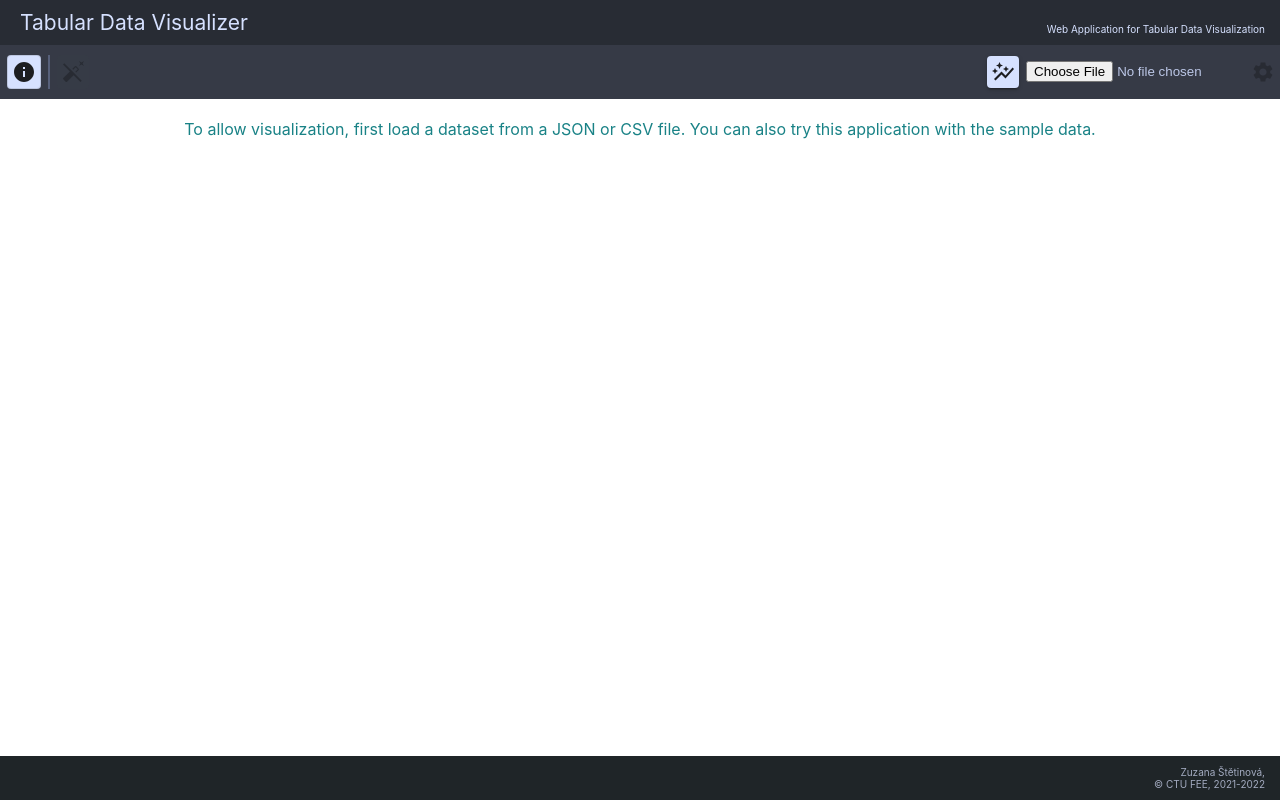
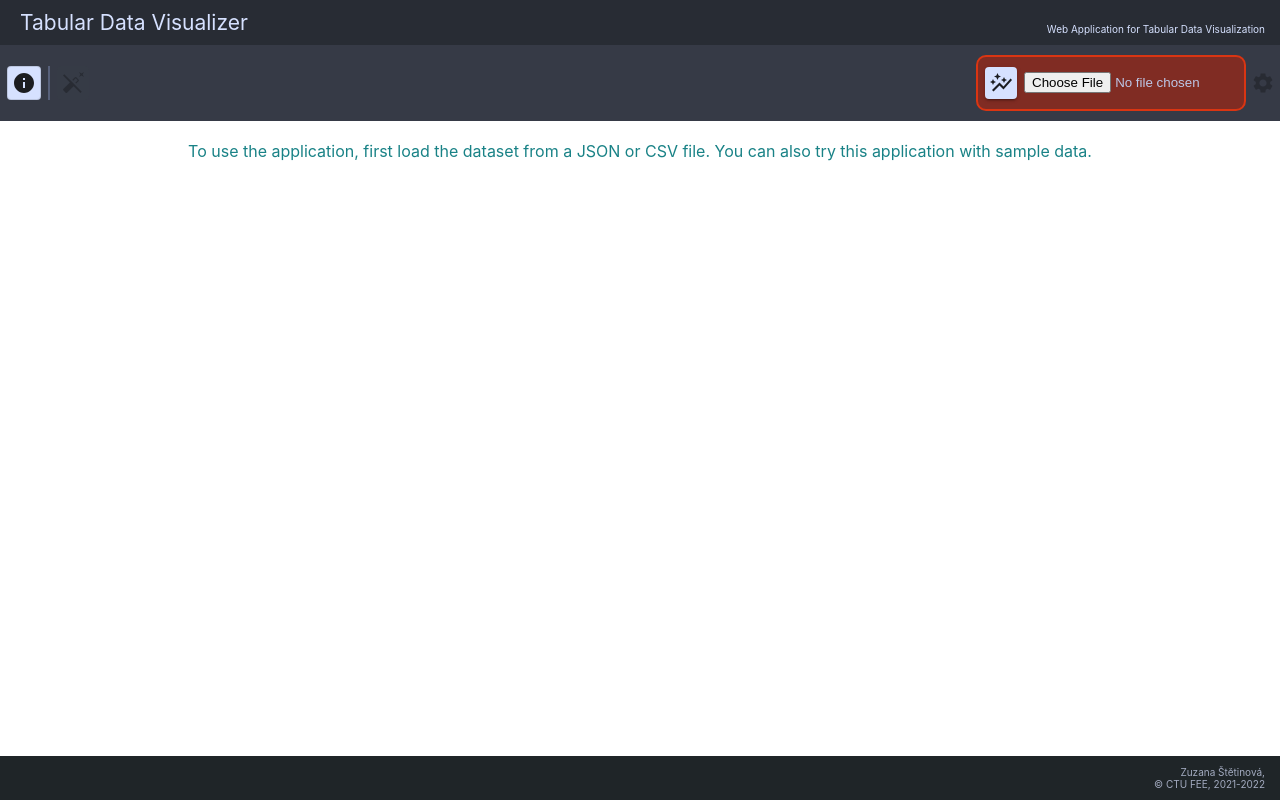
Before and after one commit to stetizu1/tabular-data-visualization, a React (Create React App) app: page / in a window 1280 px wide. Built offline with nearby package versions, Linux system fonts and the light colour scheme.

Commit message:
highlight and disable

```diff
--- a/src/app/components-style/content/top-toolbar/items/file-reader/useFileReaderStyle.ts
+++ b/src/app/components-style/content/top-toolbar/items/file-reader/useFileReaderStyle.ts
@@ -1,9 +1,19 @@
 import { makeStyles } from '@mui/styles'
 
-import { px } from '../../../../../helpers/d3/stringGetters'
+import { border, px } from '../../../../../helpers/d3/stringGetters'
+import { HIGHLIGHT_COLOR } from '../../../../../styles/colors'
 
 export const useFileReaderStyle = makeStyles({
   input: {
     width: px(220),
   },
+  box: {
+    transition: `0.15s all ease`,
+  },
+  highlight: {
+    border: border(2, HIGHLIGHT_COLOR.border),
+    background: HIGHLIGHT_COLOR.background,
+    padding: px(10, 0),
+    borderRadius: 10,
+  },
 })
--- a/src/app/components-style/content/top-toolbar/useTopToolbar.ts
+++ b/src/app/components-style/content/top-toolbar/useTopToolbar.ts
@@ -9,7 +9,7 @@ export const useTopToolbar = makeStyles({
     padding: px(10, 0),
     display: `flex`,
     justifyContent: `space-between`,
-    alignItems: `flex-end`,
+    alignItems: `center`,
     background: TOP_TOOLBAR_COLORS.background,
     color: TOP_TOOLBAR_COLORS.font,
   },
@@ -20,4 +20,7 @@ export const useTopToolbar = makeStyles({
     flexGrow: 1,
     borderLeft: border(2, TOP_TOOLBAR_COLORS.border),
   },
+  right: {
+    display: `flex`,
+  },
 })
--- a/src/app/components/content/context/DataContext.tsx
+++ b/src/app/components/content/context/DataContext.tsx
@@ -16,14 +16,17 @@ import { EmptyData } from '../no-data/EmptyData'
 import { Loading } from '../no-data/Loading'
 
 export const DataContext: FunctionComponent = () => {
+  const [dataLoadState, setDataLoadState] = useState(DataLoadState.NoData)
+
   const [dataset, setDataset] = useState<ReadonlyArray<SelectableDataType> | null>(null)
+  const [settings, setSettings] = useState<Settings>({})
+
   const [componentBrushing, setCurrentComponentBrushing] = useState<null | ViewType>(null)
   const [cleanBrushing, setCleanBrushing] = useState<SideEffectVoid[]>([])
+  const [redrawTime, setRedrawTime] = useState(Date.now())
+
   const [isDrawerOpen, setDrawerOpen] = useState<boolean>(false)
-  const [redrawTime, setRedrawTime] = useState(Date.now())
-  const [dataLoadState, setDataLoadState] = useState(DataLoadState.NoData)
   const [isDetailsVisible, setIsDetailsVisible] = useState(true)
-  const [settings, setSettings] = useState<Settings>({})
 
   const cleanBrushingRef = useUpdatedRef(cleanBrushing)
   const componentBrushingRef = useUpdatedRef(componentBrushing)
@@ -102,7 +105,7 @@ export const DataContext: FunctionComponent = () => {
     <>
       <TopToolbar
         setDataset={setDatasetAndRemoveBrushing}
-        openDrawerDisabled={dataset === null}
+        isToolsDisabled={dataset === null}
         openDrawer={() => setDrawerOpen(true)}
         setDataLoadState={setDataLoadState}
         isDetailsVisible={isDetailsVisible}
--- a/src/app/components/content/top-toolbar/TopToolbar.tsx
+++ b/src/app/components/content/top-toolbar/TopToolbar.tsx
@@ -15,7 +15,7 @@ import { ToggleButtonSingle } from './items/buttons/ToggleButtonSingle'
 
 export interface TopToolbarProps extends FileReaderDataProps {
   openDrawer: SideEffectVoid
-  openDrawerDisabled: boolean
+  isToolsDisabled: boolean
   isDetailsVisible: boolean
   setIsDetailsVisible: Dispatch<SetStateAction<boolean>>
   isBrushingActive: boolean
@@ -24,7 +24,7 @@ export interface TopToolbarProps extends FileReaderDataProps {
 
 export const TopToolbar: FunctionComponent<TopToolbarProps> = ({
   openDrawer,
-  openDrawerDisabled,
+  isToolsDisabled,
   isDetailsVisible,
   setIsDetailsVisible,
   isBrushingActive,
@@ -40,6 +40,7 @@ export const TopToolbar: FunctionComponent<TopToolbarProps> = ({
           icon={<Info />}
           value={isDetailsVisible}
           setValue={setIsDetailsVisible}
+          disabled={isToolsDisabled}
           label={TOP_TOOLBAR_TEXT.labelDetailsVisible}
         />
         <div className={classes.separator} />
@@ -50,9 +51,9 @@ export const TopToolbar: FunctionComponent<TopToolbarProps> = ({
           label={TOP_TOOLBAR_TEXT.labelClearBrushes}
         />
       </div>
-      <div>
-        <FileReader setDataset={setDataset} setDataLoadState={setDataLoadState} />
-        <IconButton size="small" disabled={openDrawerDisabled} onClick={openDrawer}>
+      <div className={classes.right}>
+        <FileReader setDataset={setDataset} setDataLoadState={setDataLoadState} isHighlighted={isToolsDisabled} />
+        <IconButton size="small" disabled={isToolsDisabled} onClick={openDrawer}>
           <Settings />
         </IconButton>
       </div>
--- a/src/app/components/content/top-toolbar/items/buttons/ToggleButtonSingle.tsx
+++ b/src/app/components/content/top-toolbar/items/buttons/ToggleButtonSingle.tsx
@@ -8,9 +8,16 @@ export interface ToggleButtonProps {
   setValue: Dispatch<SetStateAction<boolean>>
   icon: JSX.Element
   label: string
+  disabled?: boolean
 }
 
-export const ToggleButtonSingle: FunctionComponent<ToggleButtonProps> = ({ icon, value, setValue, label }) => {
+export const ToggleButtonSingle: FunctionComponent<ToggleButtonProps> = ({
+  icon,
+  value,
+  setValue,
+  label,
+  disabled,
+}) => {
   const classes = useButtonStyle()
   const handleChange = (event: MouseEvent<HTMLElement>, checked: string[]) => {
     if (checked.length && checked[0] === onValue) {
@@ -21,7 +28,7 @@ export const ToggleButtonSingle: FunctionComponent<ToggleButtonProps> = ({ icon,
   const onValue = `on`
   return (
     <ToggleButtonGroup value={value ? [onValue] : []} onChange={handleChange}>
-      <ToggleButton className={classes.button} value={onValue} aria-label={label}>
+      <ToggleButton className={classes.button} value={onValue} aria-label={label} disabled={disabled}>
         <Tooltip title={label}>{icon}</Tooltip>
       </ToggleButton>
     </ToggleButtonGroup>
--- a/src/app/components/content/top-toolbar/items/file-reader/FileReader.tsx
+++ b/src/app/components/content/top-toolbar/items/file-reader/FileReader.tsx
@@ -1,5 +1,6 @@
 import { Dispatch, FunctionComponent, SetStateAction, useState } from 'react'
 import { AutoGraph } from '@mui/icons-material'
+import clsx from 'clsx'
 
 import { DataType, SelectableDataType } from '../../../../../types/data/data'
 
@@ -21,7 +22,9 @@ export interface FileReaderDataProps {
   setDataLoadState: Dispatch<SetStateAction<DataLoadState>>
 }
 
-export type FileReaderProps = FileReaderDataProps
+export interface FileReaderProps extends FileReaderDataProps {
+  isHighlighted: boolean
+}
 
 export const addSelected = (data: ReadonlyArray<DataType>): ReadonlyArray<SelectableDataType> =>
   data.map((d) => ({ ...d, selected: false }))
@@ -31,8 +34,10 @@ enum AcceptableFileTypes {
   csv = `text/csv`,
 }
 
-export const FileReader: FunctionComponent<FileReaderProps> = ({ setDataset, setDataLoadState }) => {
+export const FileReader: FunctionComponent<FileReaderProps> = ({ setDataset, setDataLoadState, isHighlighted }) => {
+  const classes = useFileReaderStyle()
   const [isSampleDataDialogOpen, setIsSampleDataDialogOpen] = useState(false)
+
   const [isAlertDialogOpen, setIsAlertDialogOpen] = useState(false)
   const [alertDialogText, setAlertDialogText] = useState<{ title: string; description: string } | null>(null)
 
@@ -66,13 +71,14 @@ export const FileReader: FunctionComponent<FileReaderProps> = ({ setDataset, set
         confirmText={text.alertDialog.confirm}
         alert={true}
       />
+      <div className={clsx(isHighlighted && classes.highlight, classes.box)}>
         <ClickableButton
           onClick={() => setIsSampleDataDialogOpen(true)}
           icon={<AutoGraph />}
           label={text.sampleDataLabel}
         />
         <input
-        className={useFileReaderStyle().input}
+          className={classes.input}
           type="file"
           onChange={async (e) => {
             if (e.target.files?.length) {
@@ -110,6 +116,7 @@ export const FileReader: FunctionComponent<FileReaderProps> = ({ setDataset, set
             }
           }}
         />
+      </div>
     </>
   )
 }
--- a/src/app/components/content/views/glyphs/Glyphs.tsx
+++ b/src/app/components/content/views/glyphs/Glyphs.tsx
@@ -1,5 +1,6 @@
 import { FunctionComponent, useCallback, useEffect, useMemo, useRef } from 'react'
 import { lineRadial, scaleLinear, scaleOrdinal, scaleRadial, select, selectAll } from 'd3'
+import clsx from 'clsx'
 
 import { SelectableDataType } from '../../../../types/data/data'
 import { Highlightable } from '../../../../types/brushing/Brushable'
@@ -115,7 +116,7 @@ export const Glyphs: FunctionComponent<GlyphsProps> = ({
           .data([data])
           .enter()
           .append(SVG.elements.path)
-          .attr(SVG.attributes.class, [classes.glyph, GLYPHS].join(` `))
+          .attr(SVG.attributes.class, clsx(classes.glyph, GLYPHS))
           .attr(SVG.attributes.d, getGlyphPath)
           .attr(SVG.attributes.transform, getTransform)
           .on(MouseActions.mouseOver, ({ clientX, clientY }: MouseEvent, data: SelectableDataType) => {
--- a/src/app/components/content/views/parallel-coordinates/ParallelCoordinates.tsx
+++ b/src/app/components/content/views/parallel-coordinates/ParallelCoordinates.tsx
@@ -1,5 +1,6 @@
 import { FunctionComponent, useCallback, useEffect, useMemo, useRef } from 'react'
 import { axisLeft, brushY, D3BrushEvent, line, scaleLinear, scaleOrdinal, scalePoint, select, selectAll } from 'd3'
+import clsx from 'clsx'
 
 import { SelectableDataType } from '../../../../types/data/data'
 import { Brushable } from '../../../../types/brushing/Brushable'
@@ -145,7 +146,7 @@ export const ParallelCoordinates: FunctionComponent<ParallelCoordinatesProps> =
       .enter()
       .append(SVG.elements.path)
       .attr(SVG.attributes.d, getDataLinePath)
-      .attr(SVG.attributes.class, [classes.line, PARALLEL_COORDINATES].join(` `))
+      .attr(SVG.attributes.class, clsx(classes.line, PARALLEL_COORDINATES))
       .attr(SVG.attributes.strokeWidth, lineWidth)
 
       .on(MouseActions.mouseOver, ({ clientX, clientY }: MouseEvent, data: SelectableDataType) => {
--- a/src/app/components/content/views/scatter-plot/ScatterPlotMatrix.tsx
+++ b/src/app/components/content/views/scatter-plot/ScatterPlotMatrix.tsx
@@ -180,7 +180,7 @@ export const ScatterPlotMatrix: FunctionComponent<ScatterPlotMatrixProps> = ({
         .attr(SVG.attributes.cx, getCx)
         .attr(SVG.attributes.cy, getCy)
         .attr(SVG.attributes.r, pointSize)
-        .attr(SVG.attributes.class, [classes.dataPoint, DATA_POINT].join(` `))
+        .attr(SVG.attributes.class, clsx(classes.dataPoint, DATA_POINT))
         .on(MouseActions.mouseOver, ({ clientX, clientY }: MouseEvent, data: SelectableDataType) => {
           tooltip.transition().duration(TOOLTIP.EASE_IN).style(SVG.style.opacity, TOOLTIP.VISIBLE)
           tooltip
@@ -267,7 +267,7 @@ export const ScatterPlotMatrix: FunctionComponent<ScatterPlotMatrixProps> = ({
       .data(getMatrix(displayAttributes))
       .enter()
       .append(SVG.elements.g)
-      .attr(SVG.attributes.class, [classes.cell, classes.duplicates].join(` `))
+      .attr(SVG.attributes.class, clsx(classes.cell, classes.duplicates))
       .attr(SVG.attributes.transform, getCellTranslateInMatrix(rect, attributesCount - 1))
       .each(plotMatrixItem)
   }, [
--- a/src/app/styles/colors.ts
+++ b/src/app/styles/colors.ts
@@ -48,3 +48,8 @@ export const EMPTY_SITE_COLORS = {
 export const ERROR_COLORS = {
   font: `#700000`,
 }
+
+export const HIGHLIGHT_COLOR = {
+  border: `#da3512`,
+  background: `rgba(201, 30, 0, 0.5)`,
+}
--- a/src/app/text/SiteText.ts
+++ b/src/app/text/SiteText.ts
@@ -2,7 +2,7 @@ import { SampleDataset } from '../constants/data/sampleDataset'
 import { DataLoadError } from '../constants/data/dataLoadState'
 
 export const EMPTY_DATA_TEXT = {
-  content: `To allow visualization, first load a dataset from a JSON or CSV file. You can also try this application with the sample data.`,
+  content: `To use the application, first load the dataset from a JSON or CSV file. You can also try this application with sample data.`,
   loading: `Loading...`,
 }
 
```
Lines whose indentation alone changed are shown as unchanged.
